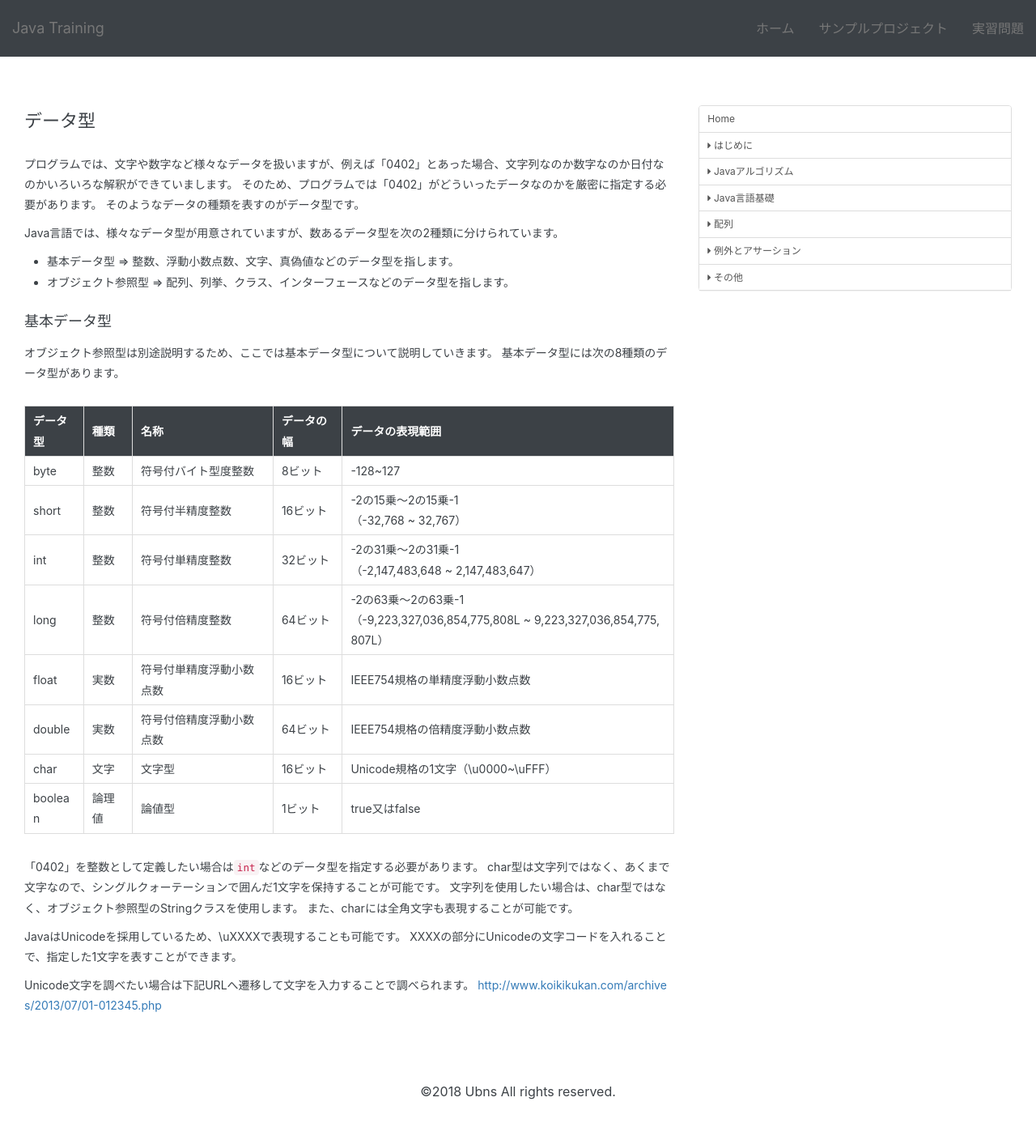
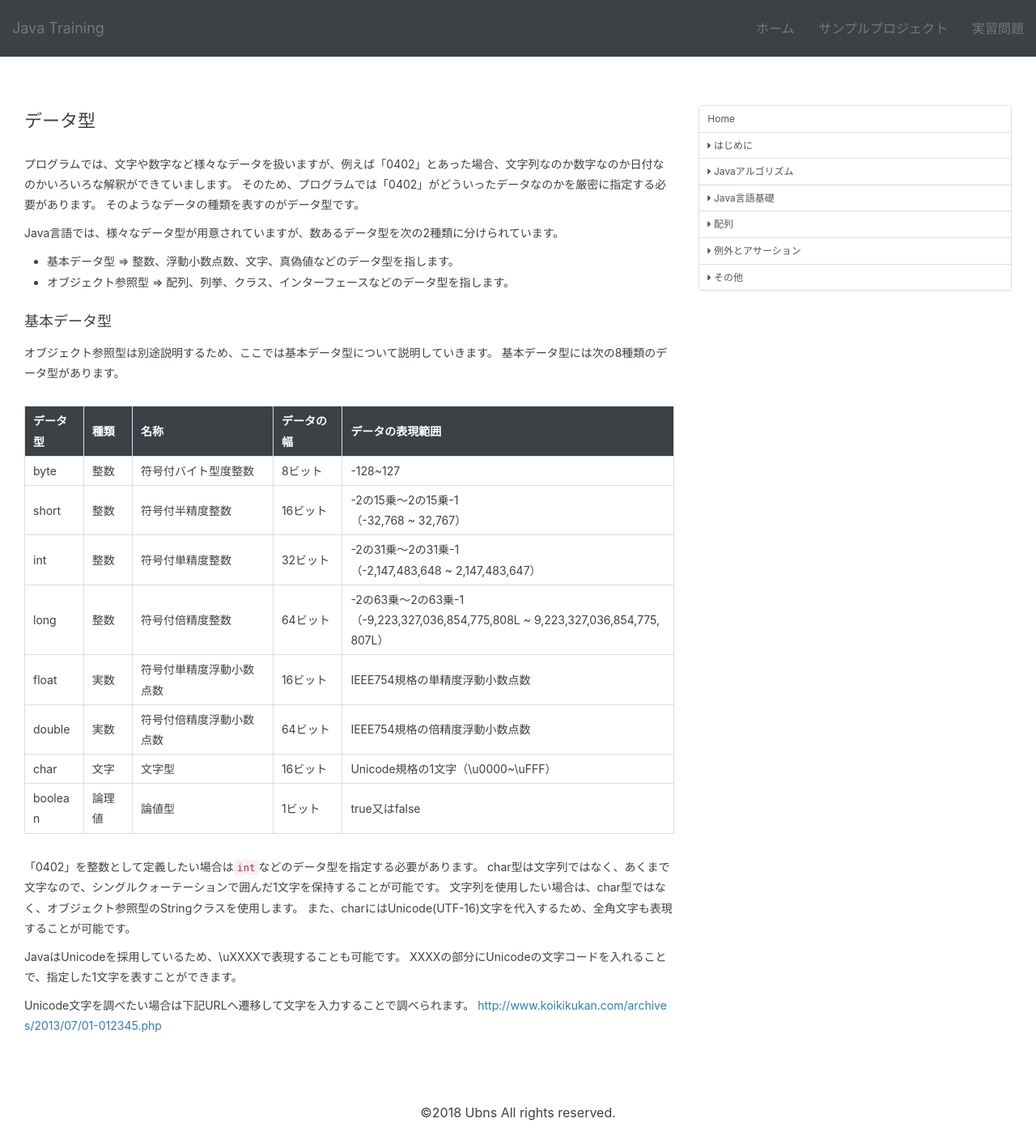
Before and after one commit to modulesjp/JavaTraining, a Jekyll site: the page built from docs/fundamentals/2.0.3.data-type.md, in a window 1280 px wide. Shown: the whole page at 81% size. Built offline with Jekyll 4.4.1, drawn with Linux system fonts in a browser that asks for light colours; nearby versions of some CDN libraries; our own code applies the rules of GitHub Pages for plain Markdown files; before the commit the page ends 1383 px from its top, so only the background shows below that.

Commit message:
2018.04.06

```diff
--- a/docs/fundamentals/2.0.3.data-type.md
+++ b/docs/fundamentals/2.0.3.data-type.md
@@ -28,7 +28,7 @@
 「0402」を整数として定義したい場合は`int`などのデータ型を指定する必要があります。
 char型は文字列ではなく、あくまで文字なので、シングルクォーテーションで囲んだ1文字を保持することが可能です。
 文字列を使用したい場合は、char型ではなく、オブジェクト参照型のStringクラスを使用します。
-また、charには全角文字も表現することが可能です。
+また、charにはUnicode(UTF-16)文字を代入するため、全角文字も表現することが可能です。
 
 JavaはUnicodeを採用しているため、\uXXXXで表現することも可能です。
 XXXXの部分にUnicodeの文字コードを入れることで、指定した1文字を表すことができます。
```
